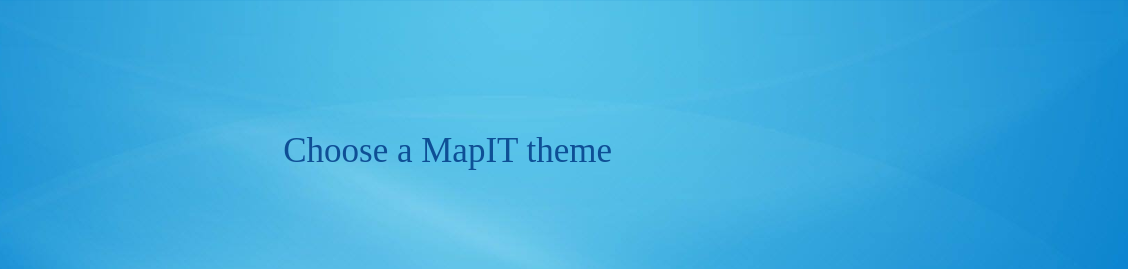
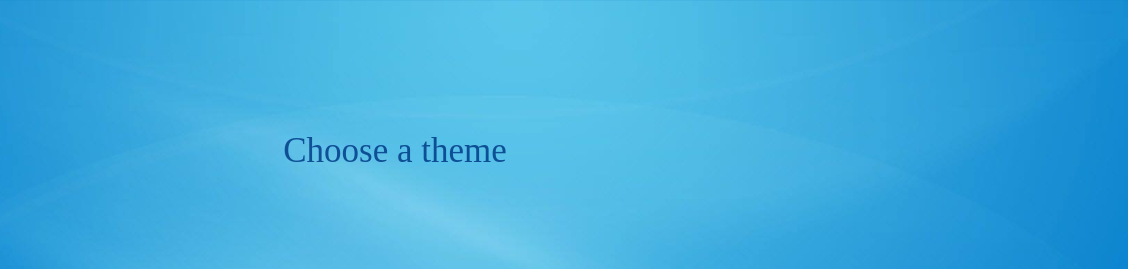
Before and after one commit to JonPus/WebProsjektGruppe29, a plain HTML site: page MapIT Beta 0.4/startside.html in a window 1280 px wide. Shown: the top 269 px of the page, 152-1280 px from the left. Drawn offline with Linux system fonts and the light colour scheme.

Commit message:
Fixes more

```diff
--- a/MapIT Beta 0.4/startside.html
+++ b/MapIT Beta 0.4/startside.html
@@ -2,6 +2,7 @@
 <html lang="en">
 <head>
   <meta charset="utf-8">
+  <title>MapIT</title>
   <link rel="stylesheet" href="./startside.css">
 </head>
 
@@ -13,7 +14,7 @@
   </div>
   <h1 class="logo"></h1> <img id="logoID" src="./Images/logo.png"></h1>
   <div id="tekst">
-<p>Choose a MapIT theme</p>
+<p>Choose a theme</p>
 </div>
 
 </body>
```
Also changed, not shown: MapIT Beta 0.4/barn.html (+7 -5 lines).
